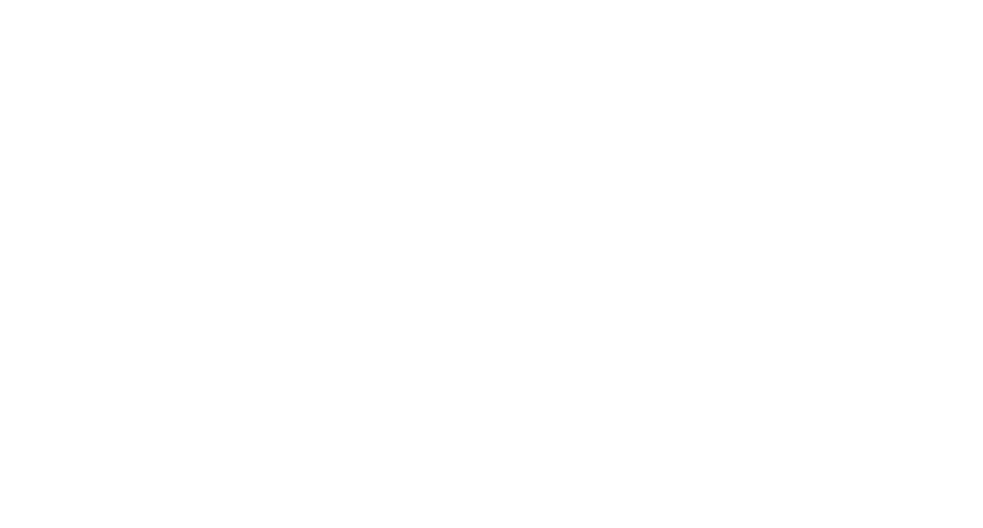
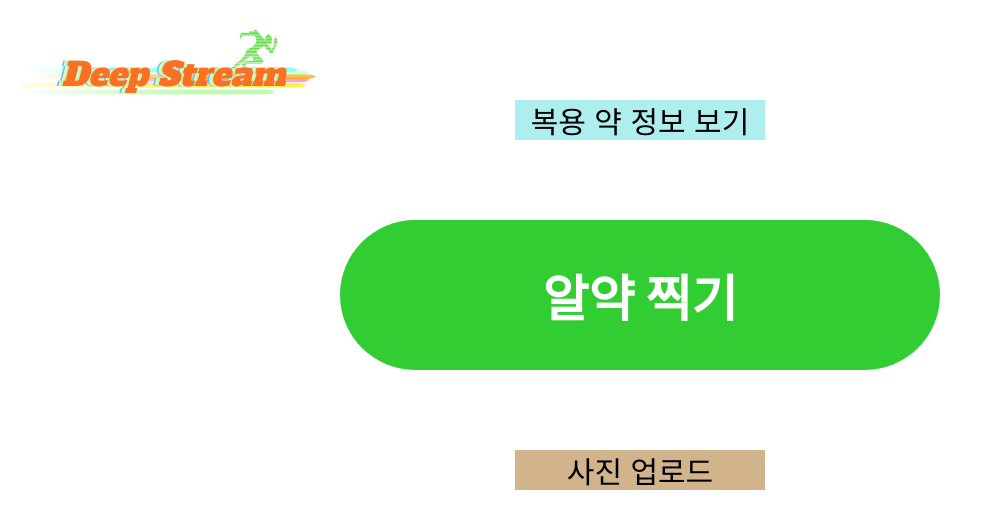
Before and after one commit to hyojeong0407/Customized_lifesytle, a React (Create React App) app in the folder customize/: page / in a window 1280 px wide. Both pictures are taken after a click on the button "복용 약 정보". Shown: the top 528 px of the page, without its empty margins (0-983 px from the left). Built offline with nearby package versions, Linux system fonts and the light colour scheme.

Commit message:
복약 관리 화면 구현

```diff
--- a/customize/src/components/Medication.css
+++ b/customize/src/components/Medication.css
@@ -0,0 +1,51 @@
+.medication-container {
+    display: flex;
+    flex-direction: column;
+    box-sizing: border-box;
+    align-items: center;
+}
+
+.mediinfo {
+    all: unset;
+    position: relative;
+    top: 100px;
+    background-color: paleturquoise;
+    cursor: pointer;
+    font-size: 30px;
+    display: flex;
+    justify-content: center;
+    align-items: center;
+    width: 250px;
+    height: 40px;
+}
+
+.takepill {
+    all: unset;
+    position: relative;
+    top: 180px;
+    background-color: limegreen;
+    border-radius: 100px;
+    font-size: 50px;
+    font-weight: 800;
+    color: white;
+    cursor: pointer;
+    display: flex;
+    justify-content: center;
+    align-items: center;
+    width: 600px;
+    height: 150px;
+}
+
+.upload-picture {
+    all: unset;
+    position: relative;
+    top: 260px;
+    background-color: tan;
+    cursor: pointer;
+    font-size: 30px;
+    display: flex;
+    justify-content: center;
+    align-items: center;
+    width: 250px;
+    height: 40px;
+}
--- a/customize/src/components/Medication.js
+++ b/customize/src/components/Medication.js
@@ -1,9 +1,30 @@
-import React from 'react';
+import './Medication.css';
+import deepStreamImage from '../Deep_Stream.png';
 
-const Medication = () => {
+const Medication = ({ onOpenMediInfo,onClose }) => {
+
     return (
-        <div>
+        <div className='medication-container'>
+            <div className="image">
+                <img
+                    className="deep-stream"
+                    src={deepStreamImage}
+                    alt="Deep stream"
+                    onClick={() => onClose()}
+                />
+            </div>
 
+            <button className='mediinfo' onClick={() => typeof onOpenMediInfo === 'function' && onOpenMediInfo()}>
+                복용 약 정보 보기
+            </button>
+
+            <button className='takepill'>
+                알약 찍기
+            </button>
+
+            <button className='upload-picture'>
+                사진 업로드
+            </button>
         </div>
     );
 };
```
